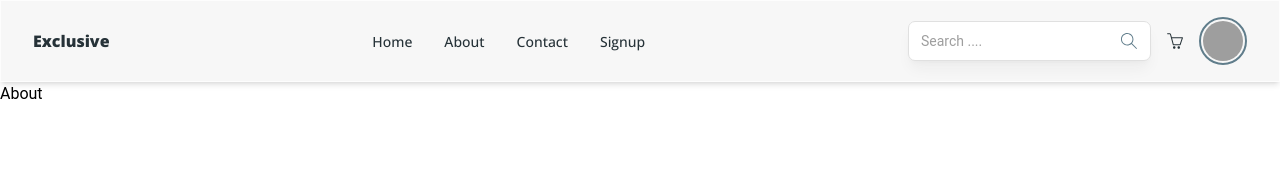
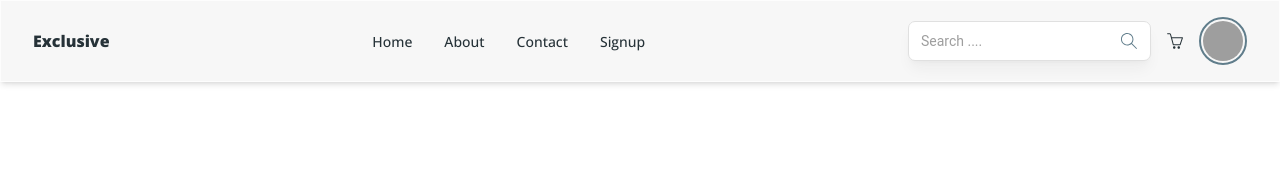
Before and after one commit to ubaidahmed04/Next.js-E-Commerce, a Next.js app: page /about in a window 1280 px wide. Shown: the top 172 px of the page. Built offline with nearby package versions, Linux system fonts and the light colour scheme; grey boxes are pictures that could not be loaded.

Commit message:
add about section

```diff
--- a/src/app/about/page.jsx
+++ b/src/app/about/page.jsx
@@ -3,7 +3,8 @@ import React from 'react'
 
 const About = () => {
   return (
-    <div>About
+    <div>
+
 
     </div>
   )
--- a/src/app/home/page.jsx
+++ b/src/app/home/page.jsx
@@ -1,7 +1,6 @@
 "use client"
 import { CarouselDefault, Title, Category, ProductCard, CardDefault,Announcement,UpperFooter,Arrival } from '@/components'
 import React from 'react'
-import { HiArrowSmRight, HiArrowSmLeft } from "react-icons/hi";
 import Category1 from "@/components/Images/Category1.png";
 import Category2 from "@/components/Images/Category2.png";
 import Category3 from "@/components/Images/Category3.png";
```
